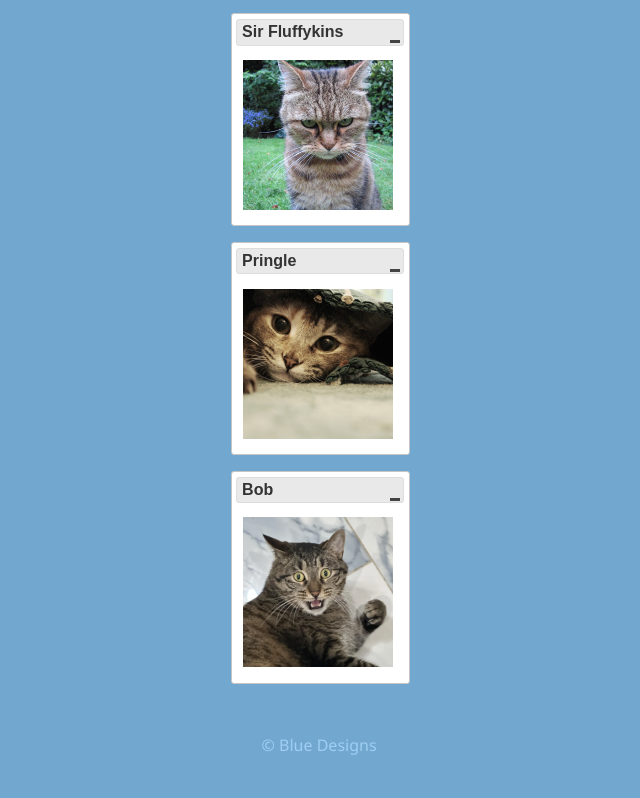
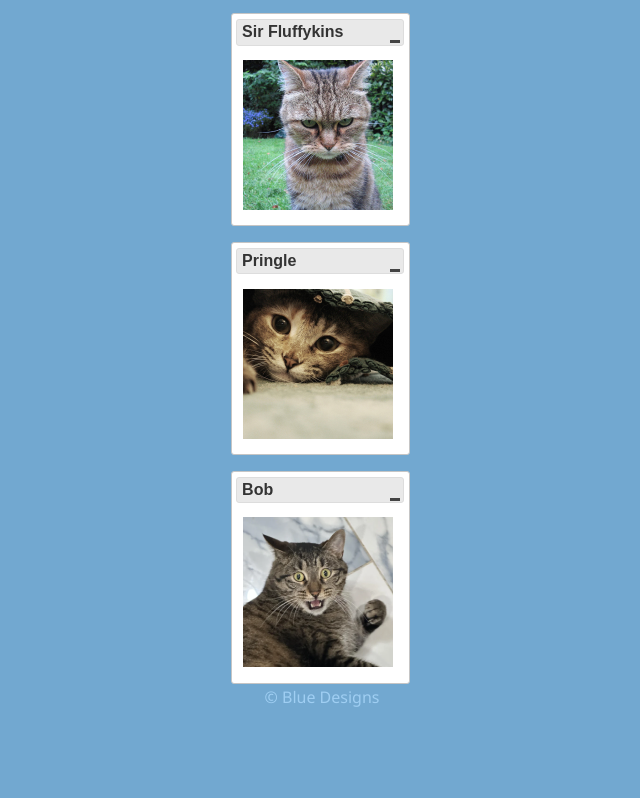
Before and after one commit to RealmOfBlue/WEBT-2390, a plain HTML site: page jQuery2/index.html in a window 1280 px wide. Shown: the part 816-1614 px from the top of the page, without its empty margins (318-958 px from the left). Drawn offline with nearby package versions, Linux system fonts and the light colour scheme; some packages are replaced by stand-ins of ours; a script that the page names is missing; files whose address does not match are found by name.

Commit message:
validation attempt 1 cats.org

```diff
--- a/jQuery2/css/styles.css
+++ b/jQuery2/css/styles.css
@@ -58,8 +58,8 @@ h3 {
 
 footer {
     padding: 12%;
-    margin-top: 180%;
-    text-align: left;
+    margin-top: 50%;
+    text-align: center;
     color:  #9fcef2;
     font-family: 'Segoe UI', Tahoma, Geneva, Verdana, sans-serif;
 }
--- a/jQuery2/index.html
+++ b/jQuery2/index.html
@@ -51,11 +51,13 @@
       </div>
 
     </div>
+    </div>
+    </div>
 
     <script src="js/scripts.js"></script>
 
 <footer>
-<p>&MediumSpace; &copy; Blue Designs</p>
+<p> &copy; Blue Designs</p>
 </footer>
 </body>
 </html>
```
